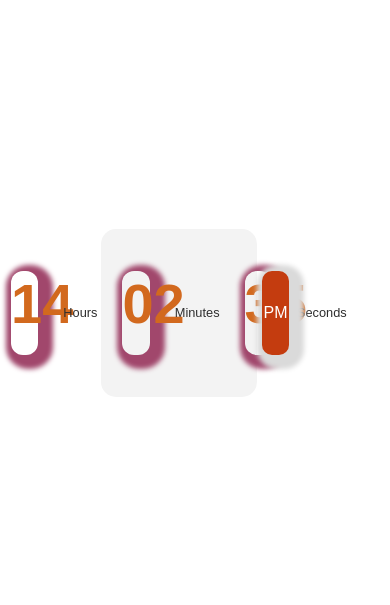
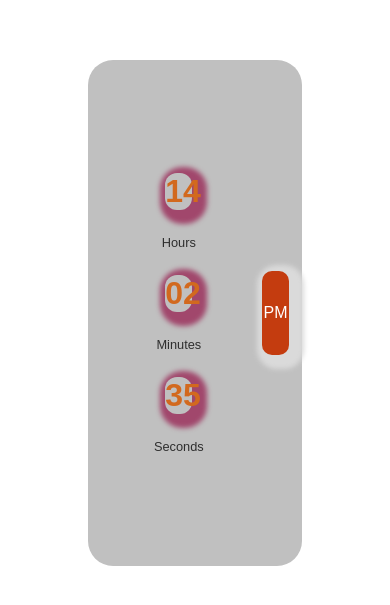
Before and after one commit to Ganesharm2002/Digital_Clock, a plain HTML site: page index.html in a window 390 px wide. Shown: the part 109-714 px from the top of the page. Drawn offline with Linux system fonts and the light colour scheme.

Commit message:
Media queries added to the project

```diff
--- a/style.css
+++ b/style.css
@@ -66,3 +66,25 @@ body{
     font-size: 0.8rem;
 
 }
+@media (max-width:680px ) {
+    .clock{
+        flex-direction: column;
+        background-color: transparent;
+    }
+    .container{
+        gap:5px;
+        background-color: rgb(192, 192, 192);
+        /* flex-direction: column; */
+        color:antiquewhite;
+        height: 60vh;
+        width: 55vw;
+    }
+    .btn{
+        font-size: 2rem;
+
+
+    }
+    .amPM{
+        font-size: 0.9rem;
+    }
+}
```
